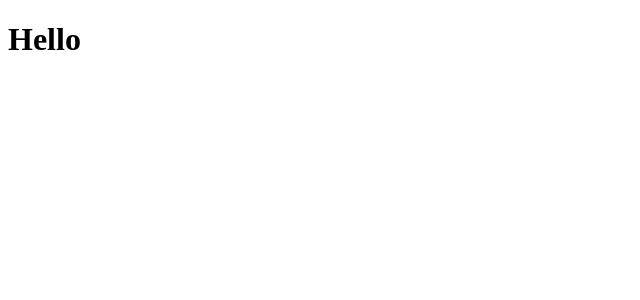
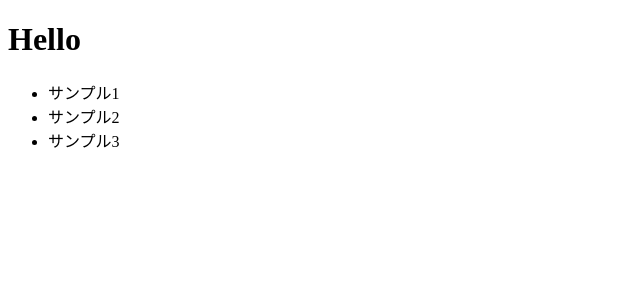
Before and after one commit to ozaki25/jamstacj-next-sample, a Next.js app: page /items in a window 1280 px wide. Shown: the top 300 px of the page, without its empty margins (0-640 px from the left). Built offline with nearby package versions, Linux system fonts and the light colour scheme.

Commit message:
show sample items

```diff
--- a/pages/items/index.js
+++ b/pages/items/index.js
@@ -1,7 +1,18 @@
 function Items() {
+  const items = [
+    { id: 1, title: 'サンプル1' },
+    { id: 2, title: 'サンプル2' },
+    { id: 3, title: 'サンプル3' },
+  ]
+
   return (
     <div className="container">
       <h1>Hello</h1>
+      <ul>
+        {items.map((item) => (
+          <li key={item.id}>{item.title}</li>
+        ))}
+      </ul>
     </div>
   )
 }
```
